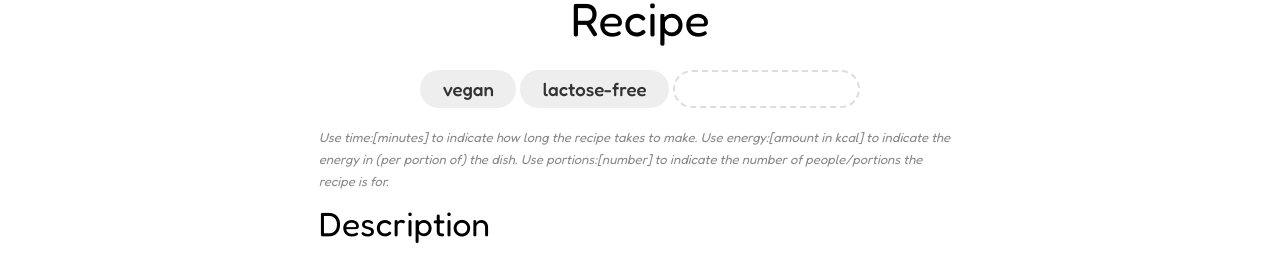
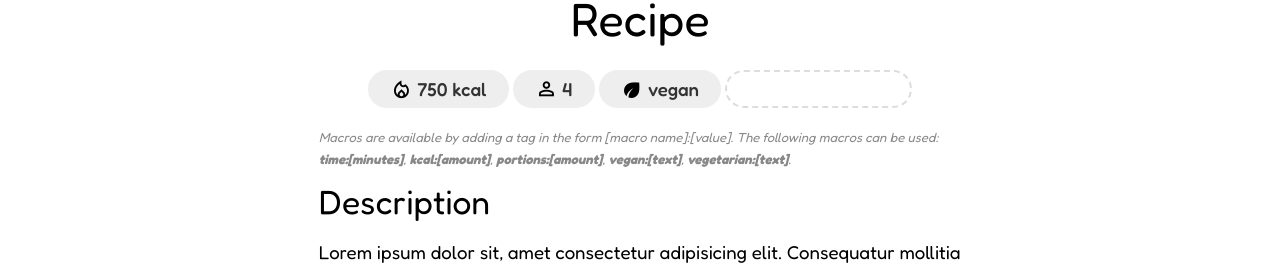
Before and after one commit to dirckvdende/recipe-creator, a Nuxt app: page / in a window 1280 px wide. Shown: the part 121-386 px from the top of the page. Built offline with nearby package versions, Linux system fonts and the light colour scheme.

Commit message:
Updated default recipe and some minor changes

```diff
--- a/app/components/section/sections/TagsSection.vue
+++ b/app/components/section/sections/TagsSection.vue
@@ -32,11 +32,11 @@
     }, {
         macro: "vegan",
         icon: "eco",
-        iconStyle: "font-variation-settings: 'FILL' 1;",
+        iconStyle: { fontVariationSettings: "'FILL' 1" },
     }, {
         macro: "vegetarian",
         icon: "eco",
-        iconStyle: "font-variation-settings: 'FILL' 0;",
+        iconStyle: { fontVariationSettings: "'FILL' 0" },
     }]
 
     /**
@@ -158,10 +158,10 @@
         </form>
     </ul>
     <p :class="$style['macro-text']">
-        Use time:[minutes] to indicate how long the recipe takes to make.
-        Use energy:[amount in kcal] to indicate the energy in (per portion
-        of) the dish. Use portions:[number] to indicate the number of
-        people/portions the recipe is for.
+        Macros are available by adding a tag in the form [macro name]:[value].
+        The following macros can be used: <b>time:[minutes]</b>,
+        <b>kcal:[amount]</b>, <b>portions:[amount]</b>, <b>vegan:[text]</b>,
+        <b>vegetarian:[text]</b>.
     </p>
 </template>
 
--- a/app/recipe.ts
+++ b/app/recipe.ts
@@ -80,7 +80,7 @@ function defaultRecipe(): Recipe {
         title: "Recipe",
         sections: [{
             type: "tags",
-            tags: ["vegan", "lactose-free"],
+            tags: ["kcal:750", "portions:4", "vegan:vegan"],
         },{
             type: "text",
             title: "Description",
--- a/app/recipe_files.ts
+++ b/app/recipe_files.ts
@@ -20,7 +20,7 @@ const ID_BYTES = new Uint8Array([0x89].concat(
     [0x0d, 0x0a, 0x1a, 0x0a],
 ))
 // Version number of encoding (stored as unsigned 64-bit)
-const ENCODING_VERSION = 7n
+const ENCODING_VERSION = 8n
 
 // Names of section types
 const sectionTypes: RecipeSection["type"][] = ["text", "image", "ingredients",
```
